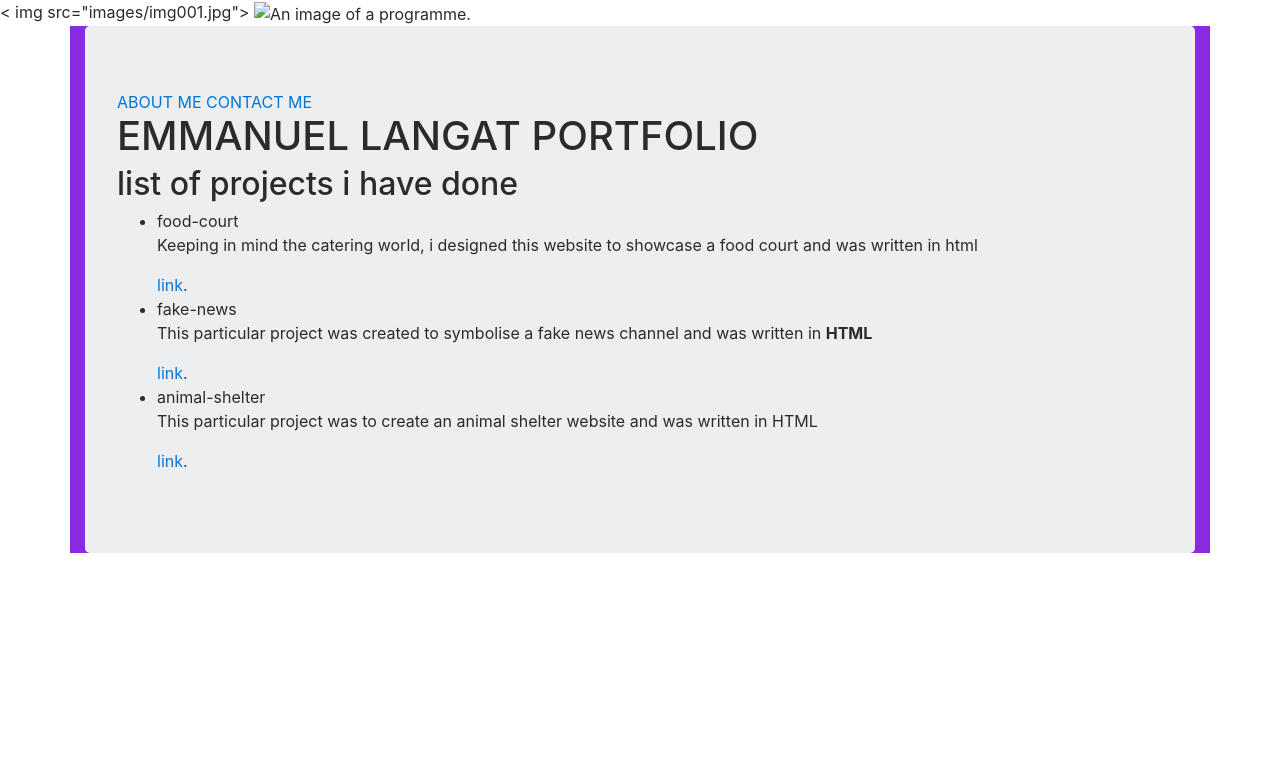
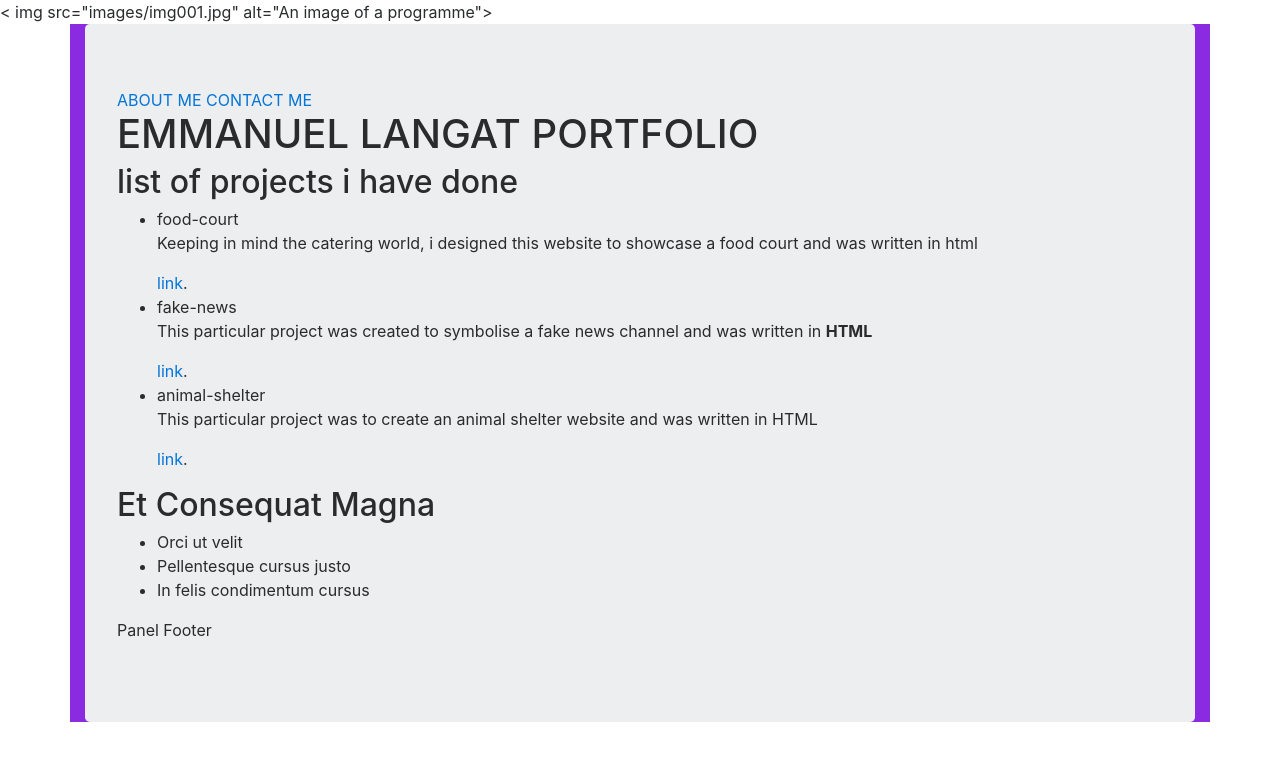
Before and after one commit to manulangat/manulangat.github.io, a plain HTML site: page index.html in a window 1280 px wide. Drawn offline with Linux system fonts and the light colour scheme.

Commit message:
add more details

```diff
--- a/index.html
+++ b/index.html
@@ -8,8 +8,8 @@
 
     </head>
 <body>
-< img src="images/img001.jpg">
-    <img src="img/img001.jpg" alt="An image of a programme.">
+
+    < img src="images/img001.jpg" alt="An image of a programme">
     <div class="container">
         <div class="jumbotron">
         <a href="aboutme.html">ABOUT ME</a>
@@ -40,7 +40,23 @@
         <a href="https://github.com/manulangat/animal-shelter">link</a>.
 
         </ul>
-      </div>
+      </div><div class="panel panel-info">
+  <div class="panel-heading">
+    <h2 class="panel-title">Et Consequat Magna</h2>
+  </div>
+  <div class="panel-body">
+    <ul>
+      <li>Orci ut velit</li>
+      <li>Pellentesque cursus justo</li>
+      <li>In felis condimentum cursus</li>
+    </ul>
+  </div>
+  <div class="panel-footer">
+    <p>Panel Footer</p>
+  </div>
+</div>
+
+
 
  </div>
     </body>
```
Also changed, not shown: contact.html (+42 -0 lines), css/styles.css (line endings or trailing spaces).
